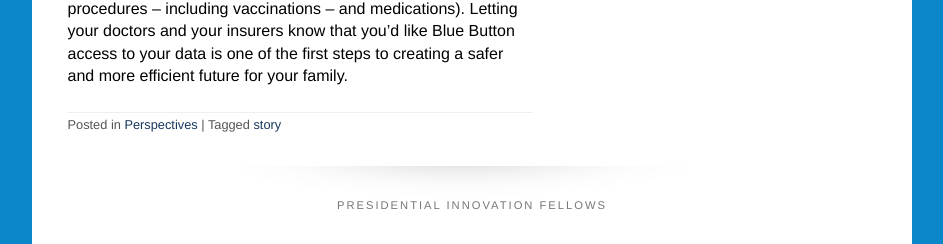
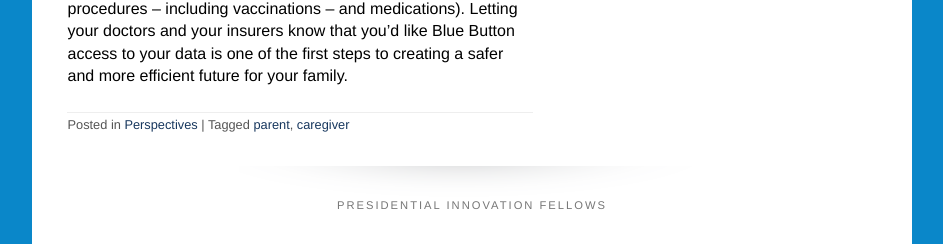
Before and after one commit to presidential-innovation-fellows/bluebutton, a Jekyll site: the page built from _posts/2012-9-12-For-Families.md, in a window 1280 px wide. Shown: the part 1488-1732 px from the top of the page, without its empty margins (168-1111 px from the left). Built offline with Jekyll 4.4.1, drawn with Linux system fonts in a browser that asks for light colours; nearby versions of some CDN libraries; comment, search, counter and statistics services are not loaded.

Commit message:
Adding tags.

```diff
--- a/_posts/2012-9-12-For-Families.md
+++ b/_posts/2012-9-12-For-Families.md
@@ -7,7 +7,8 @@ comments: true
 sharing: true
 category: Perspectives
 tags:
-  - story
+  - parent
+  - caregiver
 published: true
 ---
 
```
